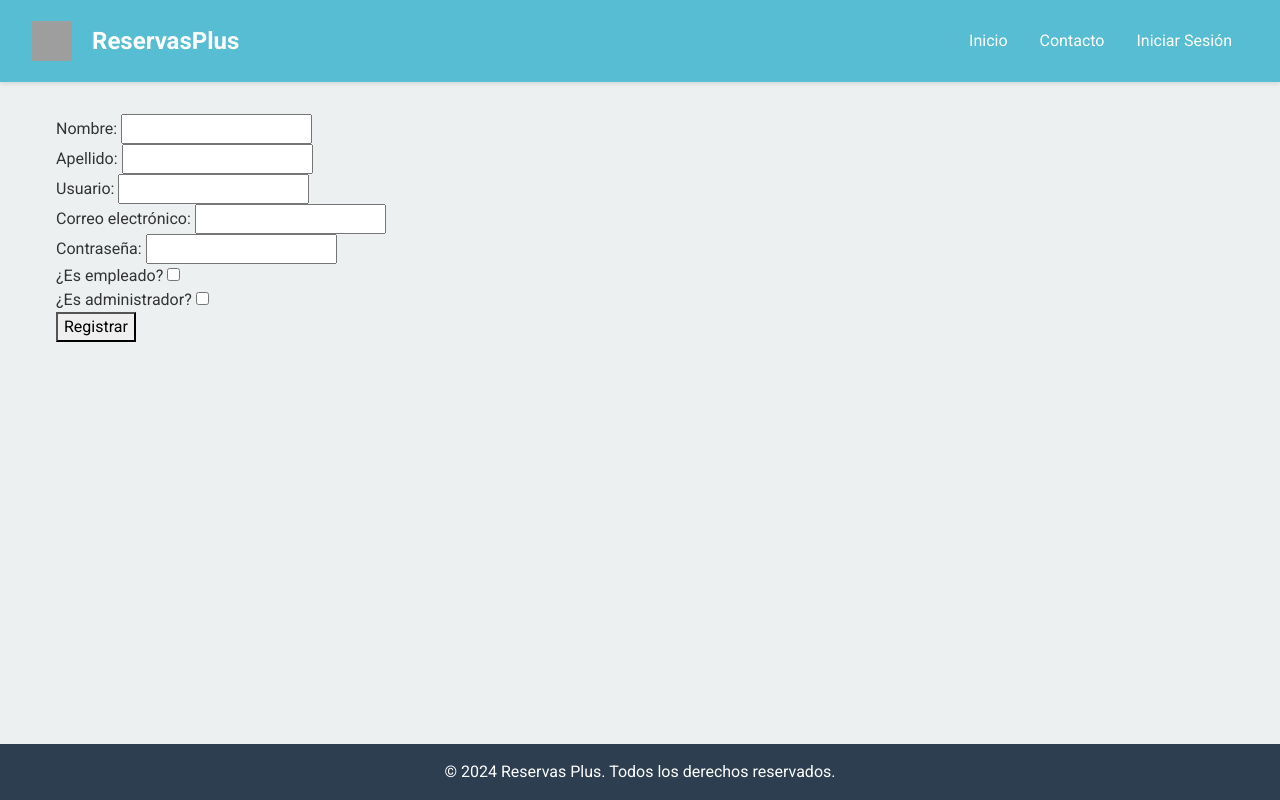
After one commit to TVM23/ReservaPlus, a Django app: page /Usuarios/registros/ in a window 1280 px wide. The commit adds this page. Run offline with Django 5.2, Linux system fonts and the light colour scheme; some libraries are stand-ins or nearby versions; grey boxes are pictures that could not be loaded.

Commit message:
registro usuarios E-A

```diff
--- a/ReservaPlus/static/Template-Padre/_Layaout.html
+++ b/ReservaPlus/static/Template-Padre/_Layaout.html
@@ -37,18 +37,28 @@
             </div>
             <ul class="navbar-menu">
                 <li class="navbar-item"><a href="{% url 'home' %}">Inicio</a></li>
+
+
+                {% if request.user.is_authenticated %}
+                    {% if request.user.is_staff or request.user.is_superuser %}
                         <li class="navbar-item dropdown">
-                        <a class="dropdown-toggle" data-bs-toggle="dropdown" aria-expanded="false">
-                            Habitaciones
-                        </a>
+                            <a class="dropdown-toggle" data-bs-toggle="dropdown" aria-expanded="false">Habitaciones</a>
                             <ul class="dropdown-menu">
-                            <li><a class="dropdown-item" href="{% url 'lista_habitaciones' %}">Lista de Habitaciones</a></li>
-                            <li><a class="dropdown-item" href="{% url 'lista_detalles_habitacion' %}">Detalles</a></li>
+                                <li><a class="dropdown-item" href="{% url 'lista_habitaciones' %}">Lista de
+                                    Habitaciones</a>
+                                </li>
+                                <li><a class="dropdown-item" href="{% url 'lista_detalles_habitacion' %}">Detalles</a>
+                                </li>
                             </ul>
                         </li>
                         <li class="navbar-item"><a href="{% url 'listar_servicios' %}">Servicios</a></li>
+                        {% if request.user.is_superuser %}
                             <li class="navbar-item"><a href="{% url 'usuario_list' %}">Usuarios</a></li>
+                        {% endif %}
+                    {% endif %}
+                {% endif %}
                 <li class="navbar-item"><a href="{% url 'home' %}">Contacto</a></li>
+
                 {% if request.user.is_authenticated %}
                     <li class="navbar-item dropdown">
                         <a class="dropdown-toggle" data-bs-toggle="dropdown"
--- /dev/null
+++ b/Usuarios/templates/registro2.html
@@ -0,0 +1,43 @@
+{% extends '_Layaout.html' %}
+
+{% block title %}Registro - Reservas Plus{% endblock %}
+
+{% block content %}
+
+<form method="POST">
+    {% csrf_token %}
+    <label for="firstname">Nombre:</label>
+    <input type="text" name="firstname" required><br>
+
+    <label for="lastname">Apellido:</label>
+    <input type="text" name="lastname" required><br>
+
+    <label for="username">Usuario:</label>
+    <input type="text" name="username" required><br>
+
+    <label for="email">Correo electrónico:</label>
+    <input type="email" name="email" required><br>
+
+    <label for="password">Contraseña:</label>
+    <input type="password" name="password" required><br>
+
+    <label for="is_empleado">¿Es empleado?</label>
+    <input type="checkbox" name="is_empleado"><br>
+
+    <label for="is_admin">¿Es administrador?</label>
+    <input type="checkbox" name="is_admin"><br>
+
+    <button type="submit">Registrar</button>
+</form>
+    {% if messages %}
+        <div class="alert alert-info mt-3">
+            <ul class="mb-0">
+                {% for message in messages %}
+                    <li>{{ message }}</li>
+                {% endfor %}
+            </ul>
+        </div>
+    {% endif %}
+</div>
+
+{% endblock %}
--- a/Usuarios/templates/usuarios_list.html
+++ b/Usuarios/templates/usuarios_list.html
@@ -5,6 +5,12 @@
 {% block content %}
     <div class="container-fluid mt-4">
         <h1>Lista de Usuarios</h1>
+
+    <div class="d-flex justify-content-end mb-3">
+        <a href="{% url 'Registro_A-E' %}" class="btn btn-primary">
+            <i class="fas fa-plus-circle"></i> Agregar Usuario
+        </a>
+    </div>
 
         <div class="p-4 border rounded bg-light shadow-sm table-responsive">
             <table id="usuarios-table" class="table table-hover table-bordered table-responsive">
--- a/Usuarios/urls.py
+++ b/Usuarios/urls.py
@@ -1,5 +1,5 @@
 from django.urls import path
-from .views import RegistroView, LoginView, logout_view, user_profile, usuario_list, toggle_usuario_status
+from .views import RegistroView, LoginView, logout_view, user_profile, usuario_list, toggle_usuario_status, Registro
 
 urlpatterns = [
     path('registro/', RegistroView.as_view(), name='registro'),
@@ -8,4 +8,5 @@ urlpatterns = [
     path('perfil/', user_profile, name='user_profile'),
     path('lista-usuarios/', usuario_list, name='usuario_list'),
     path('usuarios/<int:user_id>/toggle/', toggle_usuario_status, name='toggle_usuario_status'),
+    path('registros/', Registro, name='Registro_A-E'),
 ]
--- a/Usuarios/views.py
+++ b/Usuarios/views.py
@@ -44,11 +44,12 @@ class LoginView(View):
         user = authenticate(request, username=username, password=password)
         if user is not None:
             login(request, user)
-            # Redirigir a 'next_url' si está presente, de lo contrario a 'home'
+
             if next_url:
                 return redirect(next_url)
             else:
-                return redirect('home')  # Cambia 'home' por el nombre de tu vista de inicio
+                return redirect('home')
+
         else:
             messages.error(request, 'Credenciales inválidas.')
             return render(request, 'login.html')
@@ -83,3 +84,38 @@ def toggle_usuario_status(request, user_id):
 
     # Redirigir de nuevo a la lista de usuarios
     return redirect('usuario_list')
+
+
+def Registro(request):
+    if request.method == 'POST':
+        firstname = request.POST['firstname']
+        lastname = request.POST['lastname']
+        username = request.POST['username']
+        password = request.POST['password']
+        email = request.POST['email']
+        is_empleado = request.POST.get('is_empleado', False)  # Checkbox
+        is_admin = request.POST.get('is_admin', False)  # Checkbox
+        try:
+            user = User.objects.create_user(first_name=firstname, last_name=lastname, username=username,
+                                            password=password, email=email)
+
+            # Asignar permisos según los checkboxes
+            if is_admin == 'on':
+                user.is_staff = True
+                user.is_superuser = True
+            elif is_empleado == 'on':
+                user.is_staff = True
+                user.is_superuser = False
+            else:
+                user.is_staff = False
+                user.is_superuser = False  # Cliente
+
+            user.save()
+
+            messages.success(request, 'Registro exitoso. Puedes iniciar sesión ahora.')
+            return redirect('login')
+        except Exception as e:
+            messages.error(request, f'Error en el registro: {e}')
+            return render(request, 'registro.html')
+
+    return render(request, 'registro2.html')
```
Lines whose indentation alone changed are shown as unchanged.
